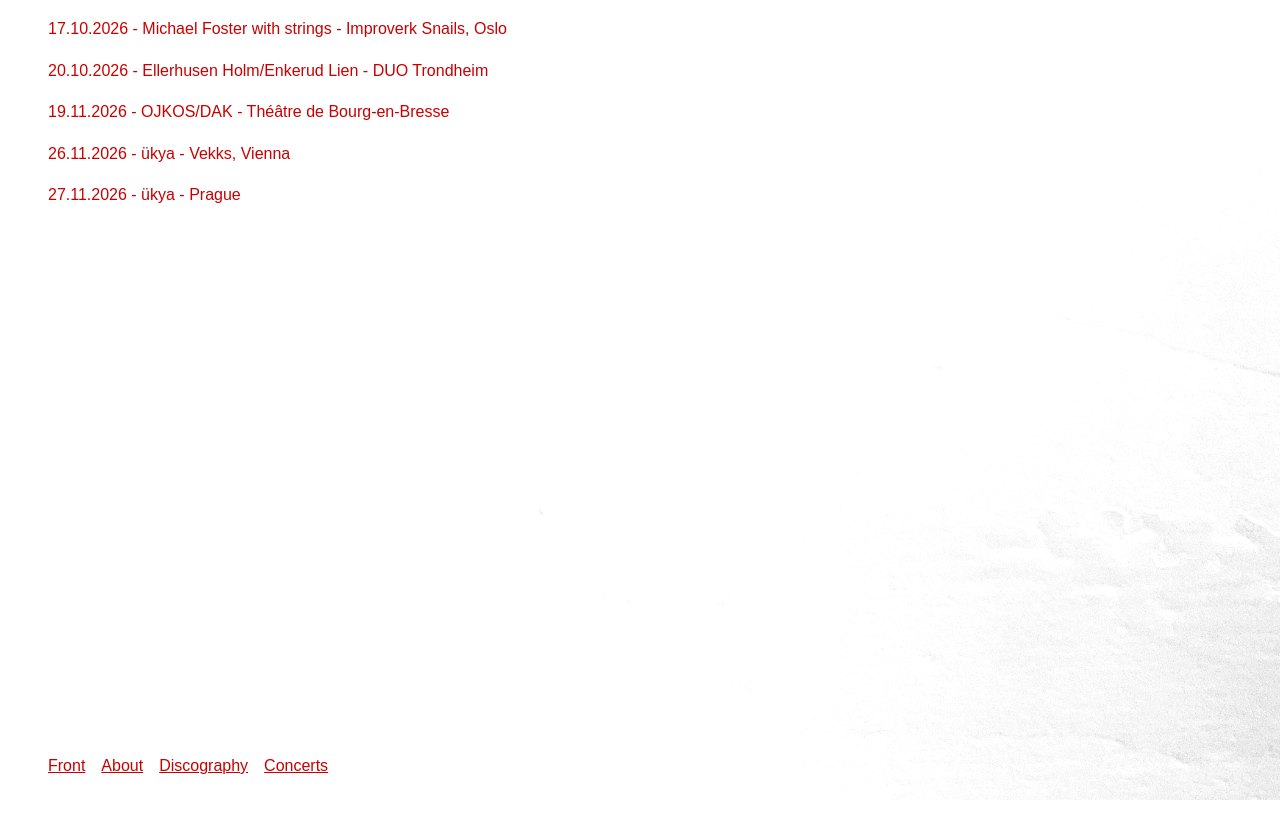
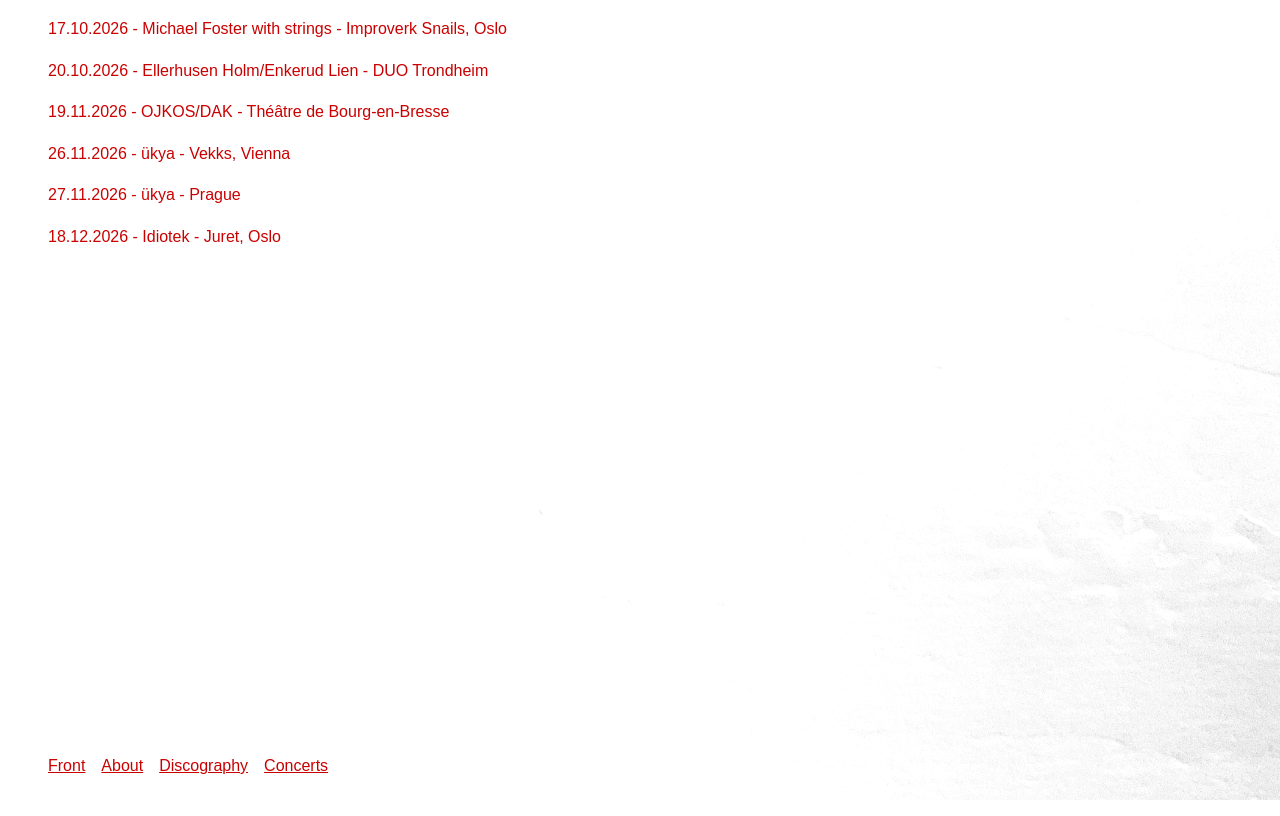
Before and after one commit to kristianenkerudlien/heimesie.no, a plain HTML site: page Concerts.html in a window 1280 px wide. Drawn offline with Linux system fonts and the light colour scheme.

Commit message:
Add concert date for Idiotek in Oslo

```diff
--- a/Concerts.html
+++ b/Concerts.html
@@ -66,6 +66,7 @@
         <p>19.11.2026 - OJKOS/DAK - Théâtre de Bourg-en-Bresse</p>
         <p>26.11.2026 - ükya - Vekks, Vienna</p>
         <p>27.11.2026 - ükya - Prague</p>
+        <p>18.12.2026 - Idiotek - Juret, Oslo</p>
     </div>
     <nav class="site-nav">
         <a href="index.html">Front</a>
```
